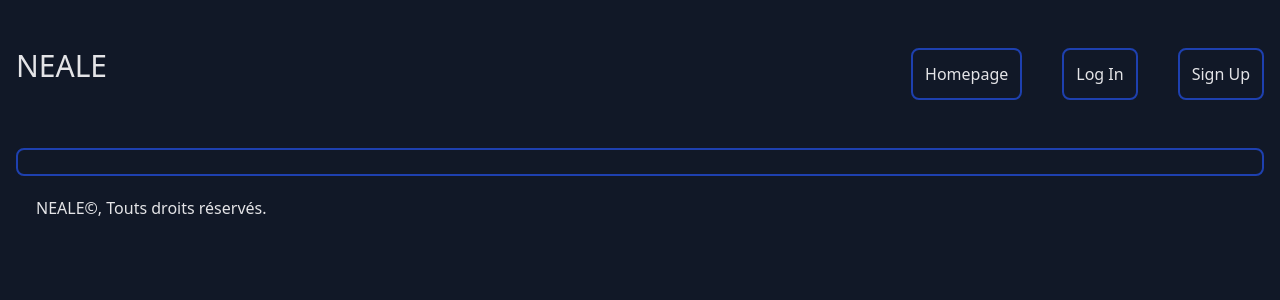
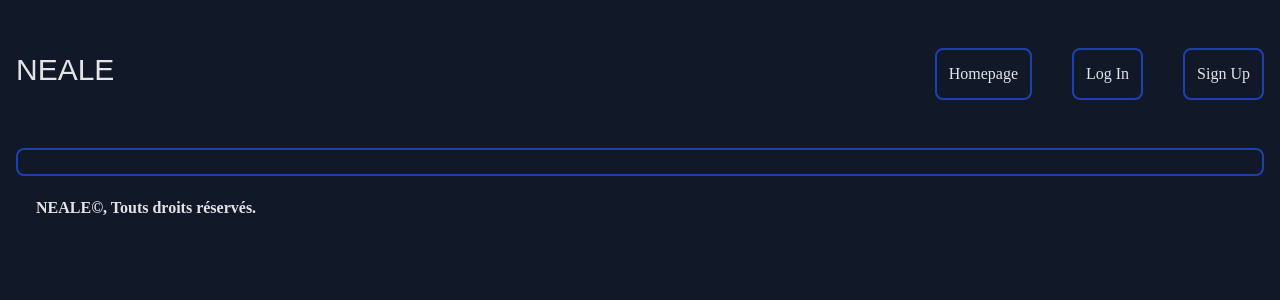
Before and after one commit to Hurlemort/NEALE, a Flask app: page / in a window 1280 px wide. Shown: the top 300 px of the page. Run offline with Flask 3, Linux system fonts and the light colour scheme; some libraries are stand-ins or nearby versions.

Commit message:
Recherche typo

```diff
--- a/static/styles.css
+++ b/static/styles.css
@@ -1,3 +1,36 @@
+@import url('https://fonts.googleapis.com/css2?family=Atkinson+Hyperlegible:wght@400;700&display=swap')
+
+@import url('https://fonts.googleapis.com/css2?family=Farro:wght@300;400;500;700&family=Noto+Sans+Khojki&display=swap')
+
+.atkinson-hyperlegible-regular {
+  font-family: "Atkinson Hyperlegible", sans-serif;
+  font-weight: 400;
+  font-style: normal;
+}
+
+/*
+va te reposer >:(
+AHAHAHAHAH
+*/
+
+.atkinson-hyperlegible-bold {
+  font-family: "Atkinson Hyperlegible", sans-serif;
+  font-weight: 700;
+  font-style: normal;
+}
+
+h1 {
+  font-family: "Noto Sans Khojki", sans-serif;
+  font-weight: 400;
+  font-style: normal;
+}
+body {
+  font-family: Atk;
+  font-align: center;}
+footer {font-family: Atk; font-weight: 700; font-align: center}
+
+
+/*
 gray-900
 bg-gray-900
 
@@ -6,3 +39,4 @@ text-zinc-200
 
 blue-800
 border-blue-800 border-solid border-2 rounded-lg
+*/
--- a/templates/base.html
+++ b/templates/base.html
@@ -4,14 +4,16 @@
   <meta charset="UTF-8">
   <meta http-equiv="X-UA-Compatible" content="IE=edge">
   <meta name="viewport" content="width=device-width, initial-scale=1.0">
+  <link rel="stylesheet" href="static/styles.css"/>
   <script src="https://cdn.tailwindcss.com"></script>
   <script defer src="static/script.js"></script>
   <script src="https://code.jquery.com/jquery-3.6.3.min.js"></script>
+
   <title>NEALE</title>
 
 </head>
 
-<link type="text/css" rel="stylesheet" href="{{url_for('static', filename='styles.css')}}"/>
+
 <body class="bg-gray-900 text-zinc-200 px-4">
 
 
```
